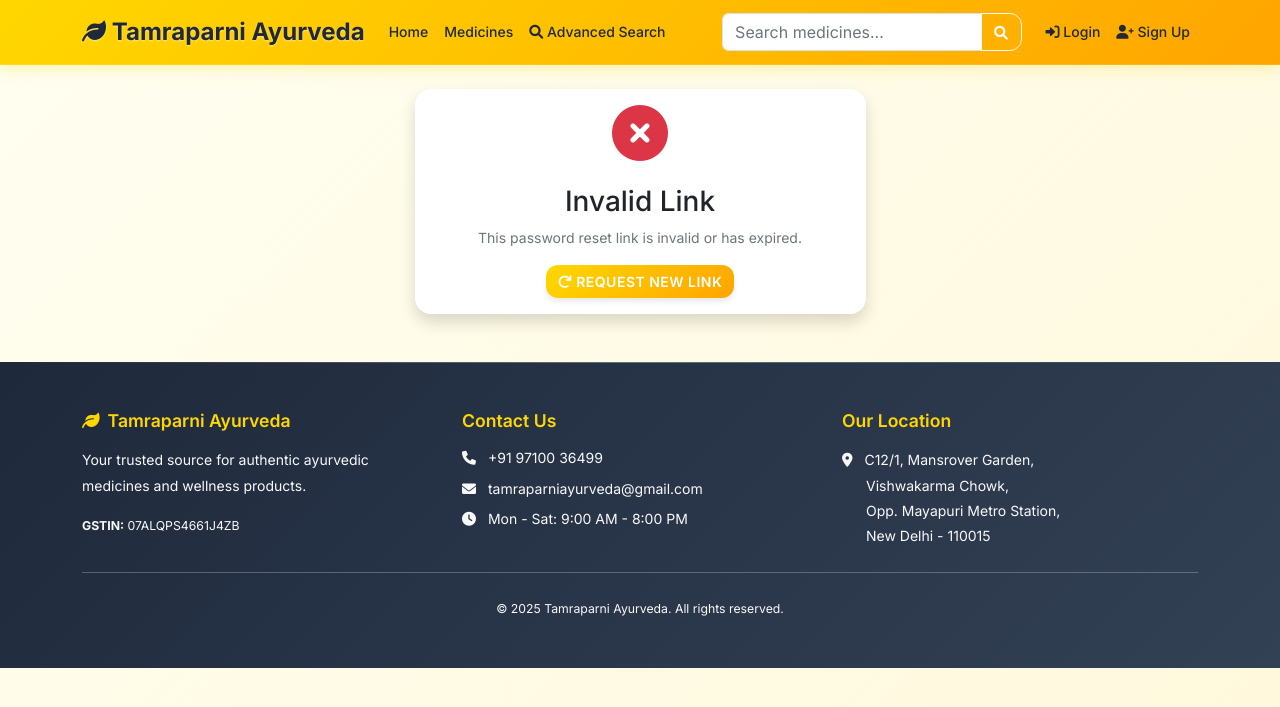
After one commit to krio637/MEDSHOP, a Django app: a page that uses templates/registration/password_reset_confirm.html in a window 1280 px wide. The commit adds this page. Shown: the top 707 px of the page. Run offline with Django 4.2, Linux system fonts and the light colour scheme.

Commit message:
Added forgot password functionality with email reset

```diff
--- a/medshop/settings.py
+++ b/medshop/settings.py
@@ -162,3 +162,9 @@ LOGGING = {
         'level': 'INFO',
     },
 }
+
+# Email Configuration for Password Reset
+EMAIL_BACKEND = 'django.core.mail.backends.console.EmailBackend'
+EMAIL_HOST = 'localhost'
+EMAIL_PORT = 1025
+DEFAULT_FROM_EMAIL = 'noreply@tamraparniayurveda.com'
--- a/medshop/urls.py
+++ b/medshop/urls.py
@@ -21,6 +21,7 @@ from django.conf.urls.static import static
 
 urlpatterns = [
     path('admin/', admin.site.urls),
+    path('accounts/', include('django.contrib.auth.urls')),
     path('', include('medicines.urls')),
 ]
 
--- a/templates/registration/login.html
+++ b/templates/registration/login.html
@@ -29,6 +29,11 @@
                             <span class="input-group-text"><i class="fas fa-lock"></i></span>
                             <input type="password" class="form-control" id="password" name="password" required placeholder="Enter your password">
                         </div>
+                        <div class="text-end mt-2">
+                            <a href="{% url 'password_reset' %}" class="text-muted small">
+                                <i class="fas fa-key"></i> Forgot Password?
+                            </a>
+                        </div>
                     </div>
 
                     <div class="d-grid">
--- /dev/null
+++ b/templates/registration/password_reset_confirm.html
@@ -0,0 +1,61 @@
+{% extends 'base.html' %}
+
+{% block title %}Set New Password - Tamraparni Ayurveda{% endblock %}
+
+{% block content %}
+<div class="row justify-content-center">
+    <div class="col-md-6 col-lg-5">
+        <div class="card shadow">
+            <div class="card-body">
+                {% if validlink %}
+                <div class="text-center mb-4">
+                    <i class="fas fa-lock fa-3x text-primary mb-3"></i>
+                    <h3>Set New Password</h3>
+                    <p class="text-muted">Please enter your new password twice.</p>
+                </div>
+
+                <form method="POST">
+                    {% csrf_token %}
+                    <div class="mb-3">
+                        <label for="new_password1" class="form-label">New Password</label>
+                        <div class="input-group">
+                            <span class="input-group-text"><i class="fas fa-lock"></i></span>
+                            {{ form.new_password1 }}
+                        </div>
+                        {% if form.new_password1.errors %}
+                            <div class="text-danger small mt-1">{{ form.new_password1.errors }}</div>
+                        {% endif %}
+                    </div>
+
+                    <div class="mb-3">
+                        <label for="new_password2" class="form-label">Confirm New Password</label>
+                        <div class="input-group">
+                            <span class="input-group-text"><i class="fas fa-lock"></i></span>
+                            {{ form.new_password2 }}
+                        </div>
+                        {% if form.new_password2.errors %}
+                            <div class="text-danger small mt-1">{{ form.new_password2.errors }}</div>
+                        {% endif %}
+                    </div>
+
+                    <div class="d-grid">
+                        <button type="submit" class="btn btn-primary btn-lg">
+                            <i class="fas fa-check"></i> Reset Password
+                        </button>
+                    </div>
+                </form>
+                {% else %}
+                <div class="text-center">
+                    <i class="fas fa-times-circle fa-4x text-danger mb-4"></i>
+                    <h3>Invalid Link</h3>
+                    <p class="text-muted">This password reset link is invalid or has expired.</p>
+                    <a href="{% url 'password_reset' %}" class="btn btn-primary">
+                        <i class="fas fa-redo"></i> Request New Link
+                    </a>
+                </div>
+                {% endif %}
+            </div>
+        </div>
+    </div>
+</div>
+{% endblock %}
```
Also changed, not shown: templates/registration/password_reset_complete.html (added, +24 -0 lines), templates/registration/password_reset_done.html (added, +24 -0 lines), templates/registration/password_reset_form.html (added, +47 -0 lines).
